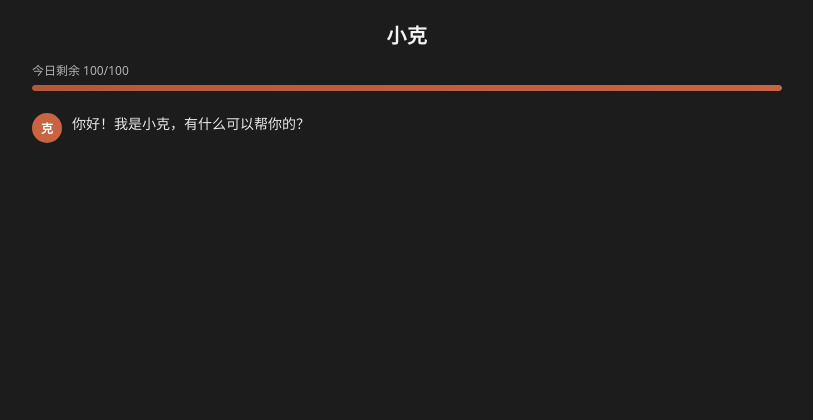
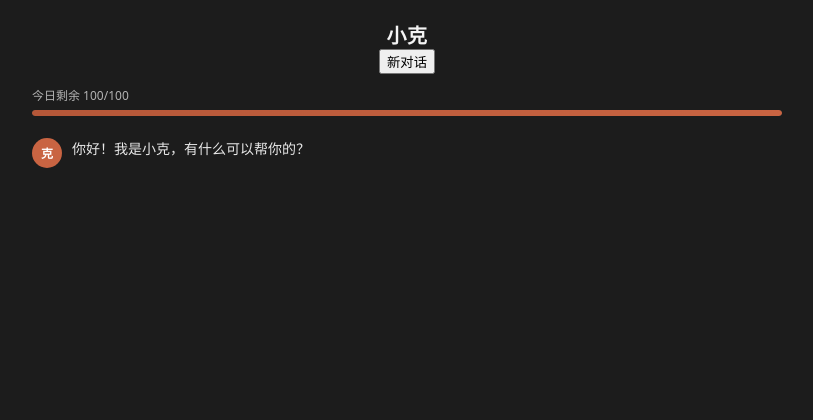
Before and after one commit to tenny1215-tech/claude-app, a Flask app: page / in a window 1280 px wide. Shown: the top 420 px of the page, without its empty margins (233-1046 px from the left). Run offline with Flask 3, Linux system fonts and the light colour scheme.

Commit message:
Update index.html

```diff
--- a/templates/index.html
+++ b/templates/index.html
@@ -17,6 +17,9 @@
     <div class="page">
       <header class="top">
         <div class="brand" id="brand">{{ app_name }}</div>
+        <button id="clearBtn" type="button">新对话</button>
+
+  <div class="quota-bar" ...>
         <div class="quota-bar" id="quotaBar" aria-label="今日使用额度">
           <div class="quota-label" id="quotaLabel">今日剩余 100/100</div>
           <div class="quota-track" role="progressbar" aria-valuemin="0" aria-valuemax="100" aria-valuenow="100" id="quotaTrack">
```
